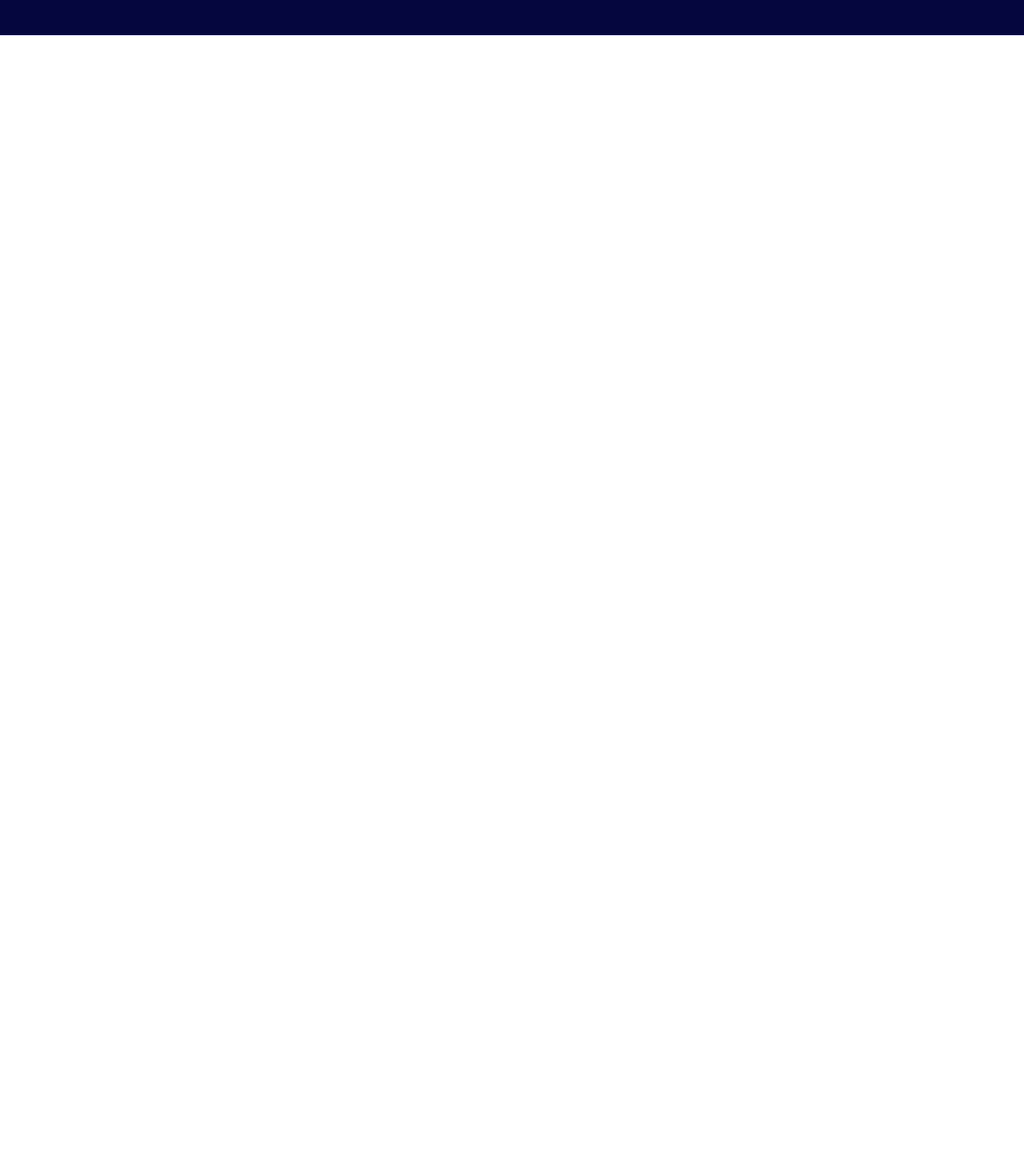
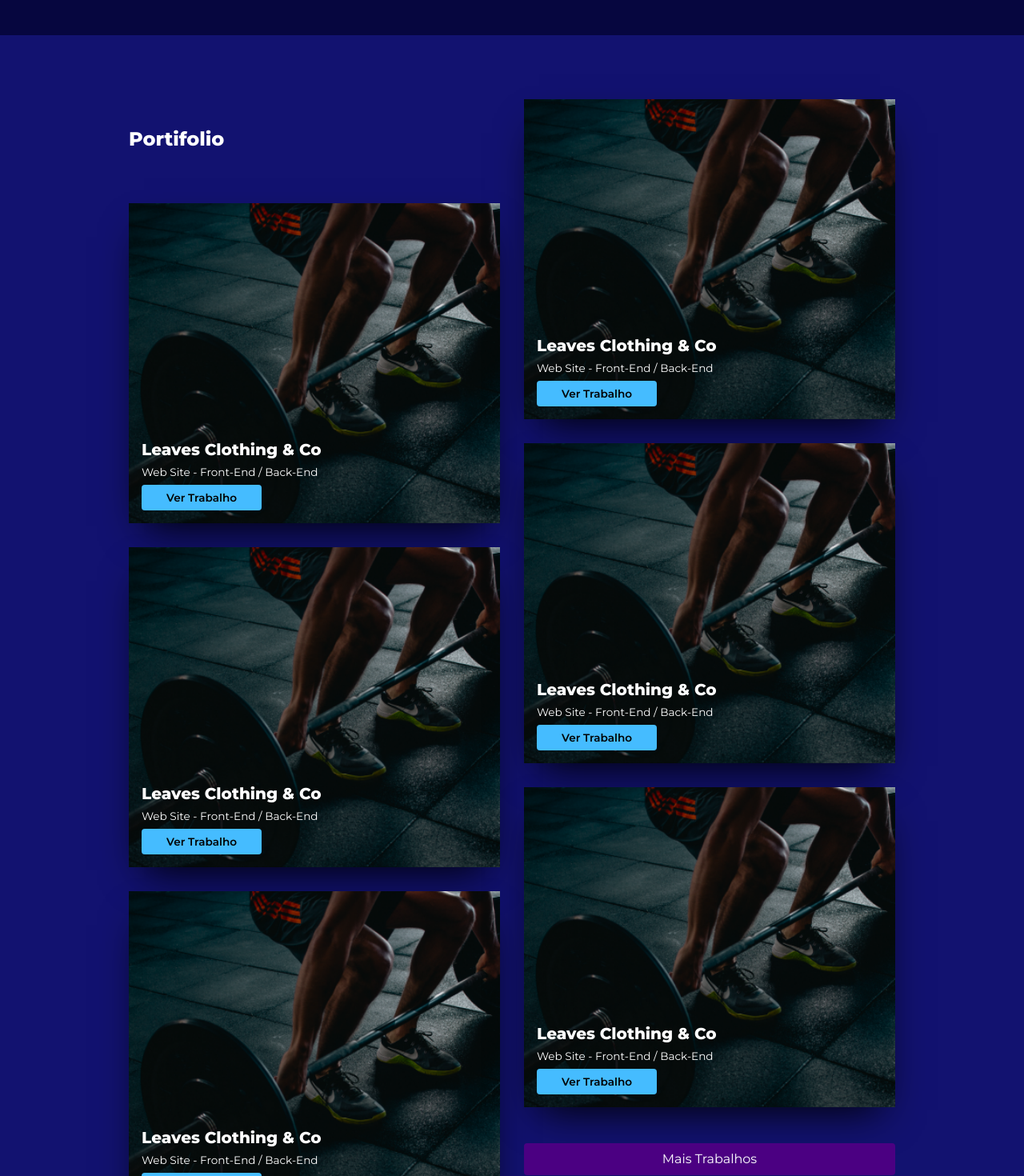
Before and after one commit to brunosann/novo-site, a React (Create React App) app: page / in a window 1280 px wide. Shown: the part 1320-2790 px from the top of the page at 80% size. Before the commit the page ends 1364 px from the top, so only its background shows below. Built offline with nearby package versions, Linux system fonts and the light colour scheme.

Commit message:
sessão portifolio

```diff
--- /dev/null
+++ b/src/components/SectionPortfolio/index.tsx
@@ -0,0 +1,49 @@
+import styles from "./styles.module.scss";
+
+export const SectionPortfolio = () => {
+  return (
+    <section className={styles.sectionPortifolio}>
+      <div className="container">
+        <section className={styles.content}>
+          <article className={styles.text}>
+            <div className={styles.title}>
+              <h2>Portifolio</h2>
+            </div>
+            <article className={styles.portifolioItem}>
+              <h4 className={styles.titleItem}>Leaves Clothing & Co</h4>
+              <p className={styles.description}>Web Site - Front-End / Back-End</p>
+              <button className={styles.btnViewItem}>Ver Trabalho</button>
+            </article>
+          </article>
+          <article className={styles.portifolioItem}>
+            <h4 className={styles.titleItem}>Leaves Clothing & Co</h4>
+            <p className={styles.description}>Web Site - Front-End / Back-End</p>
+            <button className={styles.btnViewItem}>Ver Trabalho</button>
+          </article>
+          <article className={styles.portifolioItem}>
+            <h4 className={styles.titleItem}>Leaves Clothing & Co</h4>
+            <p className={styles.description}>Web Site - Front-End / Back-End</p>
+            <button className={styles.btnViewItem}>Ver Trabalho</button>
+          </article>
+          <article className={styles.portifolioItem}>
+            <h4 className={styles.titleItem}>Leaves Clothing & Co</h4>
+            <p className={styles.description}>Web Site - Front-End / Back-End</p>
+            <button className={styles.btnViewItem}>Ver Trabalho</button>
+          </article>
+          <article className={styles.portifolioItem}>
+            <h4 className={styles.titleItem}>Leaves Clothing & Co</h4>
+            <p className={styles.description}>Web Site - Front-End / Back-End</p>
+            <button className={styles.btnViewItem}>Ver Trabalho</button>
+          </article>
+          <article className={styles.portifolioItem}>
+            <h4 className={styles.titleItem}>Leaves Clothing & Co</h4>
+            <p className={styles.description}>Web Site - Front-End / Back-End</p>
+            <button className={styles.btnViewItem}>Ver Trabalho</button>
+          </article>
+
+          <button className={styles.btnMoreItems}>Mais Trabalhos</button>
+        </section>
+      </div>
+    </section>
+  )
+}
--- /dev/null
+++ b/src/components/SectionPortfolio/styles.module.scss
@@ -0,0 +1,140 @@
+$spaceTop: 100px;
+$spaceTopGap: 130px;
+$gap: 30px;
+
+.sectionPortifolio {
+  background-color: var(--blue-700);
+  padding: 5rem 0;
+
+  .content {
+    display: grid;
+    grid-template-columns: 1fr 1fr;
+    gap: $gap;
+    position: relative;
+  }
+
+  .portifolioItem {
+    padding: 1rem;
+    display: flex;
+    flex-direction: column;
+    justify-content: flex-end;
+    gap: 0.5rem;
+    height: 400px;
+    background-image: url("../../assets/images/trekking-no-inverno.png");
+    background-repeat: no-repeat;
+    background-size: cover;
+    -webkit-box-shadow: 0px 23px 49px -19px #000000;
+    box-shadow: 0px 23px 49px -19px #000000;
+    color: var(--white);
+
+    .titleItem {
+      font-size: 1.25rem;
+    }
+
+    .description {
+      font-size: 0.85rem;
+    }
+
+    .btnViewItem {
+      width: 150px;
+      font-size: 0.85rem;
+      font-weight: 600;
+      border: 0;
+      background-color: var(--blue-400);
+      padding: 0.5rem 0;
+      border-radius: 0.25rem;
+      transition: filter 0.2s;
+
+      &:hover {
+        filter: brightness(0.8);
+      }
+    }
+  }
+
+  .portifolioItem:nth-child(even) {
+    margin-top: -$spaceTopGap;
+  }
+
+  .text {
+    display: flex;
+    flex-direction: column;
+    gap: $gap;
+  }
+
+  .text .portifolioItem,
+  .portifolioItem:nth-child(2) {
+    margin-top: 0 !important;
+  }
+
+  .title {
+    height: $spaceTop;
+    display: flex;
+    align-items: center;
+    h2 {
+      color: var(--white);
+    }
+  }
+
+  .btnMoreItems {
+    background: none;
+    border: none;
+    background-color: indigo;
+    border-radius: 0.25rem;
+    color: var(--white);
+    text-align: center;
+    padding: 0.5rem 1rem;
+    position: absolute;
+    width: calc(50% - #{$gap} / 2);
+    bottom: calc((#{$spaceTopGap} - 40px) / 2);
+    right: 0;
+    height: 40px;
+    transition: filter 0.2s;
+
+    &:hover {
+      filter: brightness(0.8);
+    }
+  }
+}
+
+@media (max-width: 576px) {
+  .sectionPortifolio {
+    padding: 2rem 0;
+
+    .content {
+      gap: calc(#{$gap} / 2);
+    }
+
+    .text {
+      gap: calc(#{$gap} / 2);
+    }
+
+    .title {
+      height: calc(#{$spaceTop} / 2);
+
+      h2 {
+        font-size: 1.75rem;
+      }
+    }
+
+    .portifolioItem {
+      height: 175px;
+
+      .titleItem {
+        font-size: 1rem;
+      }
+
+      .btnViewItem {
+        width: auto;
+      }
+    }
+
+    .portifolioItem:nth-child(even) {
+      margin-top: -65px;
+    }
+
+    .btnMoreItems {
+      width: calc(50% - #{$gap} / 4);
+      bottom: 12.5px;
+    }
+  }
+}
--- a/src/pages/Home/index.tsx
+++ b/src/pages/Home/index.tsx
@@ -2,6 +2,7 @@ import { Header } from "../../components/Header"
 
 import styles from "./styles.module.scss";
 import { SectionAbout } from "../../components/SectionAbout";
+import { SectionPortfolio } from "../../components/SectionPortfolio";
 
 export const Home = () => {
   return (
@@ -15,6 +16,8 @@ export const Home = () => {
       </section>
 
       <SectionAbout />
+
+      <SectionPortfolio />
     </main>
   )
 }
```
Also changed, not shown: src/assets/images/trekking-no-inverno.png (added), 1 other file (tests, documents, lock files or other folders).
